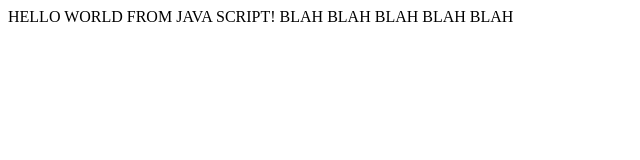
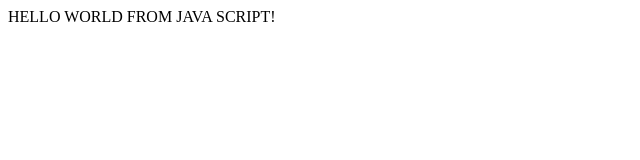
Before and after one commit to AidanACM/AidanACM.github.io, a plain HTML site: page hello/index.html in a window 1280 px wide. Shown: the whole page, without its empty margins (0-640 px from the left). Drawn offline with Linux system fonts and the light colour scheme.

Commit message:
Update index.html

```diff
--- a/hello/index.html
+++ b/hello/index.html
@@ -8,7 +8,7 @@
 <body>
 
 <script>
-  document.write("HELLO WORLD FROM JAVA SCRIPT! BLAH BLAH BLAH BLAH BLAH");
+  document.write("HELLO WORLD FROM JAVA SCRIPT!");
 </script>
 
 </body>
```
